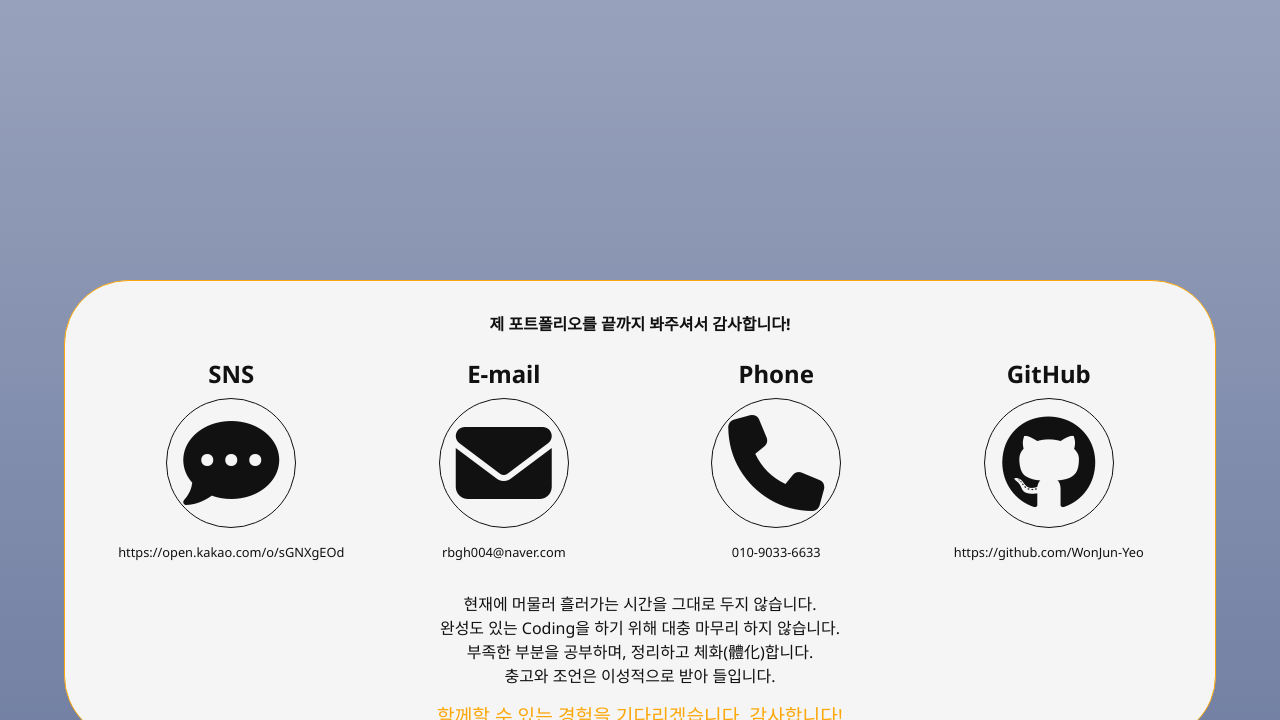
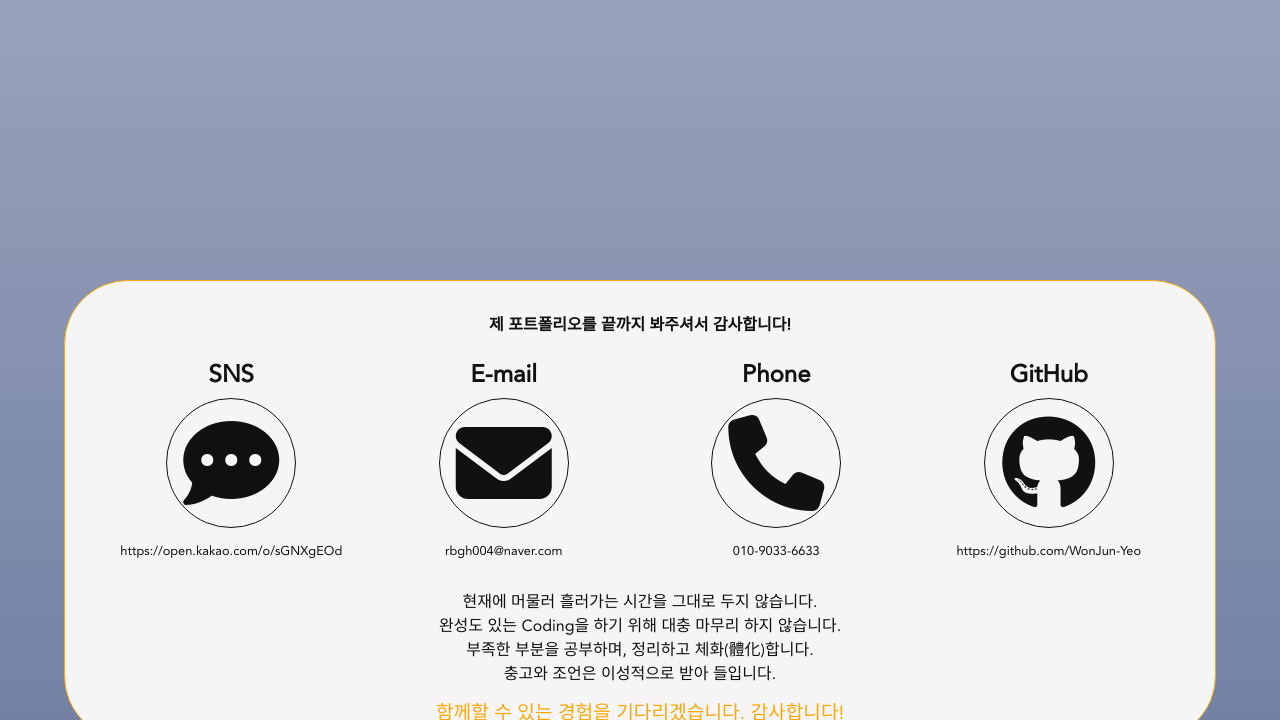
Before and after one commit to WonJun-Yeo/Portflio, a plain HTML site: page index.html in a window 1280 px wide. Shown: the part 2080-2800 px from the top of the page. Drawn offline with nearby package versions, Linux system fonts and the light colour scheme.

Commit message:
Portfolio

```diff
--- a/index.html
+++ b/index.html
@@ -4,10 +4,6 @@
     <meta charset="UTF-8" />
     <meta http-equiv="X-UA-Compatible" content="IE=edge" />
     <meta name="viewport" content="width=device-width, initial-scale=1.0" />
-    <link
-      href="https://fonts.googleapis.com/css2?family=Noto+Sans:wght@400;700&family=Roboto:wght@400;700&display=swap"
-      rel="stylesheet"
-    />
     <link rel="stylesheet" href="./style.css" />
     <script
       src="https://kit.fontawesome.com/518dea5592.js"
@@ -384,28 +380,28 @@
           <div class="footer-info">
             <ul class="footer-info-list">
               <li class="footer-info-list-item">
-                <a href="" class="footer-info-list-item-hover-1 fib">
+                <a href="https://open.kakao.com/o/sGNXgEOd" target="_blank" class="footer-info-list-item-hover-1 fib">
                   <h1>SNS</h1>
                   <i class="fas fa-comment-dots icon"></i>
                 </a>
                 <p>https://open.kakao.com/o/sGNXgEOd</p>
               </li>
               <li class="footer-info-list-item">
-                <a href="" class="footer-info-list-item-hover-2 fib">
+                <a href="https://mail.google.com/mail/?view=cm&amp;fs=1&amp;to=rbgh004@naver.com" target="_blank" class="footer-info-list-item-hover-2 fib">
                   <h1>E-mail</h1>
                   <i class="fas fa-envelope icon"></i>
                 </a>
                 <p>rbgh004@naver.com</p>
               </li>
               <li class="footer-info-list-item">
-                <a href="" class="footer-info-list-item-hover-3 fib">
+                <a href='tel:01090336633' target="_blank" class="footer-info-list-item-hover-3 fib">
                   <h1>Phone</h1>
                   <i class="fas fa-phone icon"></i>
                 </a>
                 <p>010-9033-6633</p>
               </li>
               <li class="footer-info-list-item">
-                <a href="" class="footer-info-list-item-hover-4 fib">
+                <a href="https://github.com/WonJun-Yeo" target="_blank" class="footer-info-list-item-hover-4 fib">
                   <h1>GitHub</h1>
                   <i class="fab fa-github icon"></i>
                 </a>
--- a/style.css
+++ b/style.css
@@ -1,18 +1,25 @@
+@font-face {
+  font-family: Avenir;
+  src: url(./assets/fonts/Avenir\ Roman.otf);
+}
+
 * {
   box-sizing: border-box;
   margin: 0;
   font-size: inherit;
   font-weight: inherit;
   color: inherit;
-  font-family: "Noto Sans", sans-serif;
+  font-family: Avenir;
   word-break: keep-all;
   scroll-behavior: smooth;
+
 }
 
 body {
   position: relative;
   overflow-x: hidden;
   background: linear-gradient(#fff, #6b799e);
+
 }
 
 body::-webkit-scrollbar {
```
Also changed, not shown: assets/fonts/Avenir Roman.otf (added).
